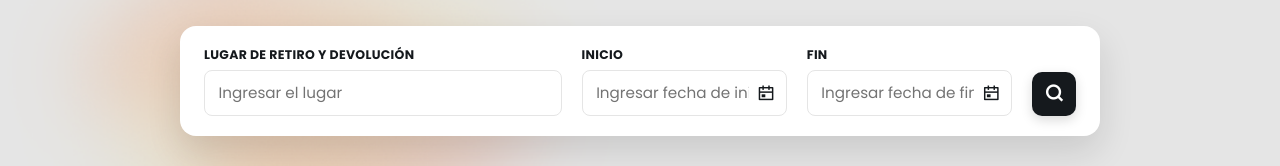
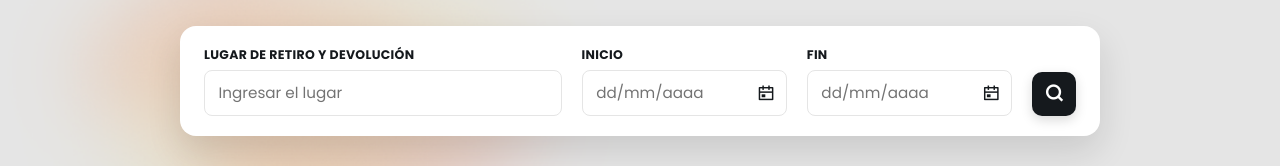
Before and after one commit to ramirolacci/Rune-Rental-Car, a React (Vite) app: page / in a window 1280 px wide. Shown: the part 230-396 px from the top of the page. Built offline with nearby package versions, Linux system fonts and the light colour scheme.

Commit message:
Unification of styles in buttons

```diff
--- a/src/components/Hero.jsx
+++ b/src/components/Hero.jsx
@@ -152,7 +152,7 @@ const Hero = ({ onSearchSubmit }) => {
                 type="text"
                 name="start"
                 id="start"
-                placeholder="Ingresar fecha de inicio"
+                placeholder="dd/mm/aaaa"
                 value={searchParams.start}
                 onChange={handleChange}
                 readOnly
@@ -175,7 +175,7 @@ const Hero = ({ onSearchSubmit }) => {
                 type="text"
                 name="stop"
                 id="stop"
-                placeholder="Ingresar fecha de fin"
+                placeholder="dd/mm/aaaa"
                 value={searchParams.stop}
                 onChange={handleChange}
                 readOnly
--- a/src/index.css
+++ b/src/index.css
@@ -740,13 +740,15 @@ nav.scrolled {
 }
 
 .select__btns .btn:nth-child(2) {
-  color: var(--white);
+  color: var(--text-dark);
   background-color: var(--primary-color);
 }
 
 .select__btns .btn:nth-child(2):hover {
   background-color: var(--primary-color-dark);
   color: var(--white);
+  transform: translateY(-2px);
+  box-shadow: 0 8px 25px rgba(245, 183, 84, 0.4);
 }
 
 /* Story Section */
```
Also changed, not shown: 4 other files (tests, documents, lock files or other folders).
